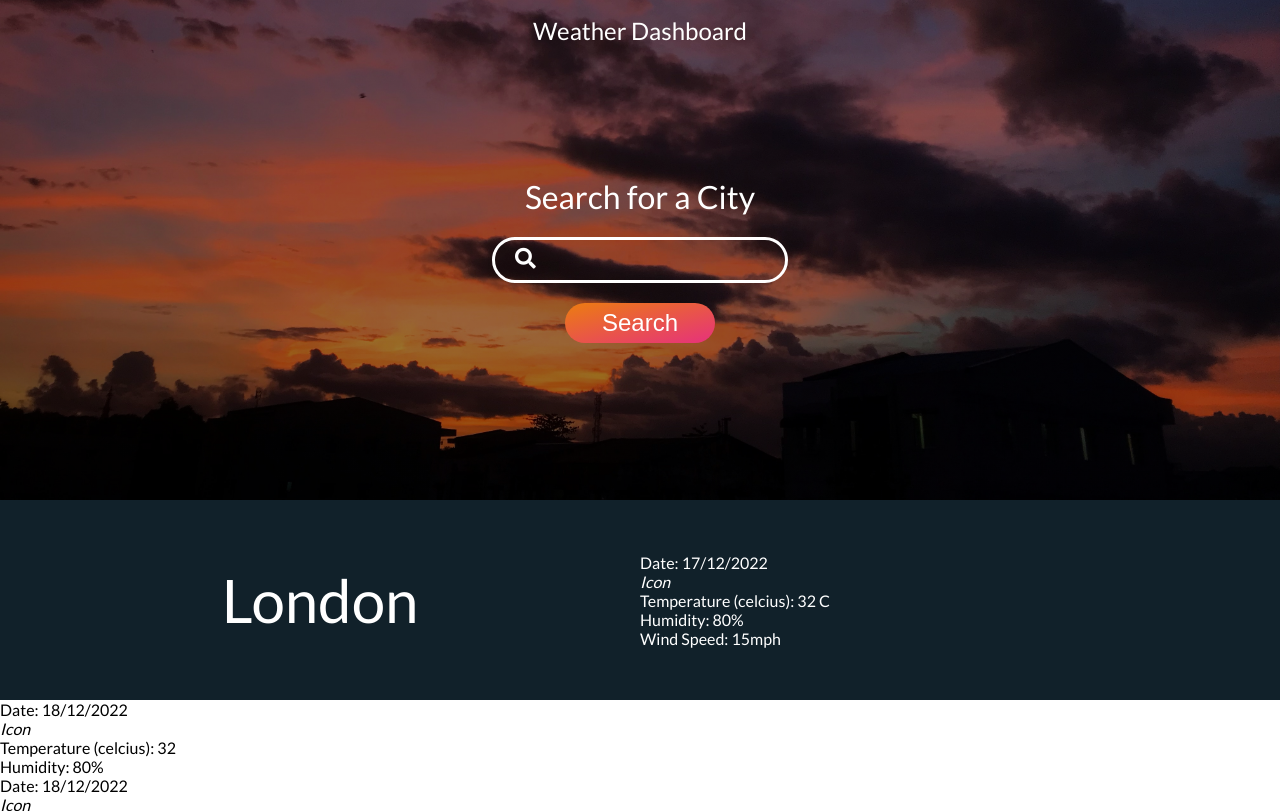
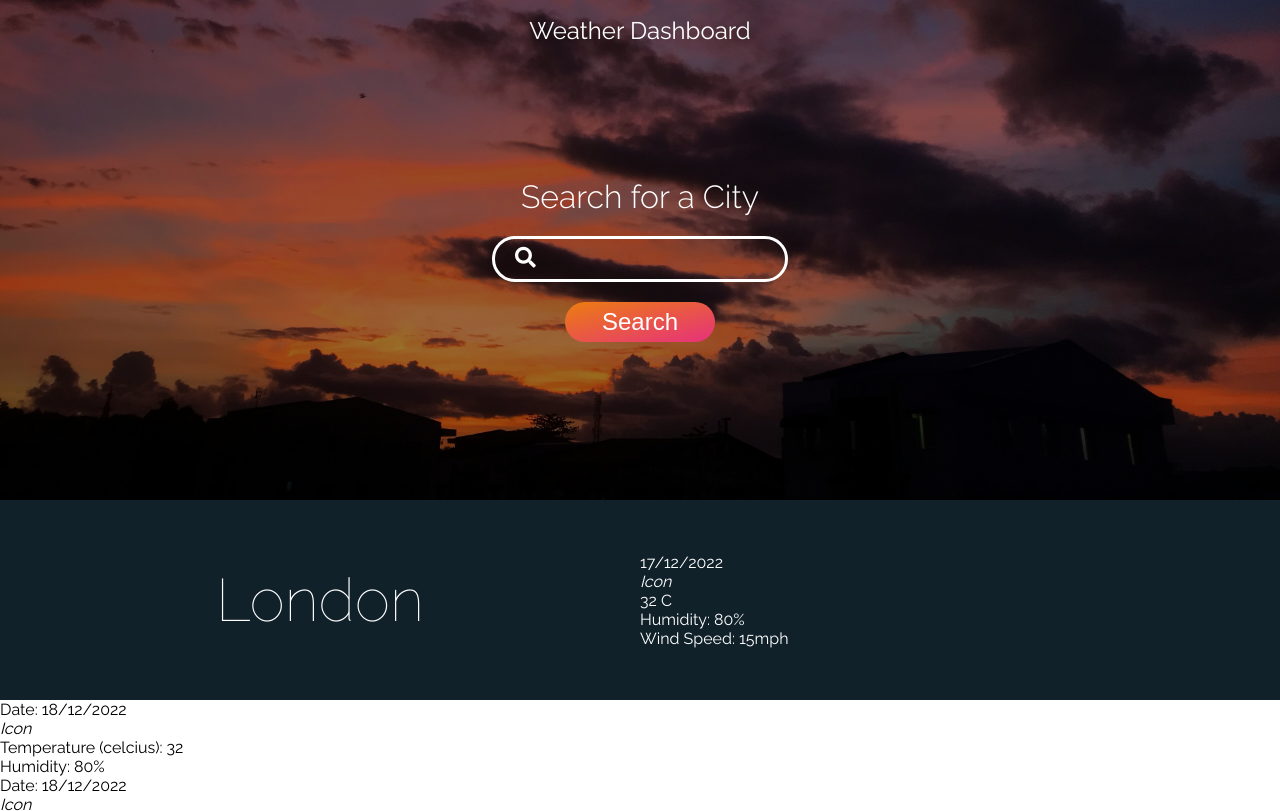
Before and after one commit to zaitken1/weather-app, a plain HTML site: page index.html in a window 1280 px wide. Shown: the top 811 px of the page. Drawn offline with nearby package versions, Linux system fonts and the light colour scheme.

Commit message:
changes font to Raleway

```diff
--- a/assets/css/style.css
+++ b/assets/css/style.css
@@ -14,7 +14,7 @@
 }
 
 html, body {
-    font-family: Lato, serif;
+    font-family: Raleway, serif;
     height: 100%;
 }
 
@@ -50,7 +50,7 @@ header {
 }
 
 h1 {
-    font-weight: 300;
+    font-weight: 400;
     color: var(--white);
 }
 
@@ -70,7 +70,7 @@ h1 {
 
 .search-h2 {
     font-size: 2rem;
-    font-weight: 100;
+    font-weight: 300;
     color: var(--white);
 }
 
--- a/index.html
+++ b/index.html
@@ -7,7 +7,9 @@
   <meta http-equiv="X-UA-Compatible" content="ie=edge" />
   <link rel="stylesheet" href="assets/css/style.css" />
   <link rel="stylesheet" href="https://cdnjs.cloudflare.com/ajax/libs/font-awesome/5.15.4/css/all.min.css">
-  <link rel="stylesheet" href="https://fonts.googleapis.com/css?family=Lato">
+  <link rel="preconnect" href="https://fonts.googleapis.com">
+  <link rel="preconnect" href="https://fonts.gstatic.com" crossorigin>
+  <link href="https://fonts.googleapis.com/css2?family=Raleway:wght@100;200;300;400;500&display=swap" rel="stylesheet">
   <title>Weather Dashboard</title>
 </head>
 
@@ -31,9 +33,8 @@
         <h2 class="current-h2 row justify-center align-center">London</h2>
       </div>
       <div>
-        <p>Date: 17/12/2022</p>
-        <i>Icon</i>
-        <p>Temperature (celcius): 32 C</p>
+        <p>17/12/2022</p><i>Icon</i>
+        <p>32 C</p>
         <p>Humidity: 80%</p>
         <p>Wind Speed: 15mph</p>
       </div>
```
